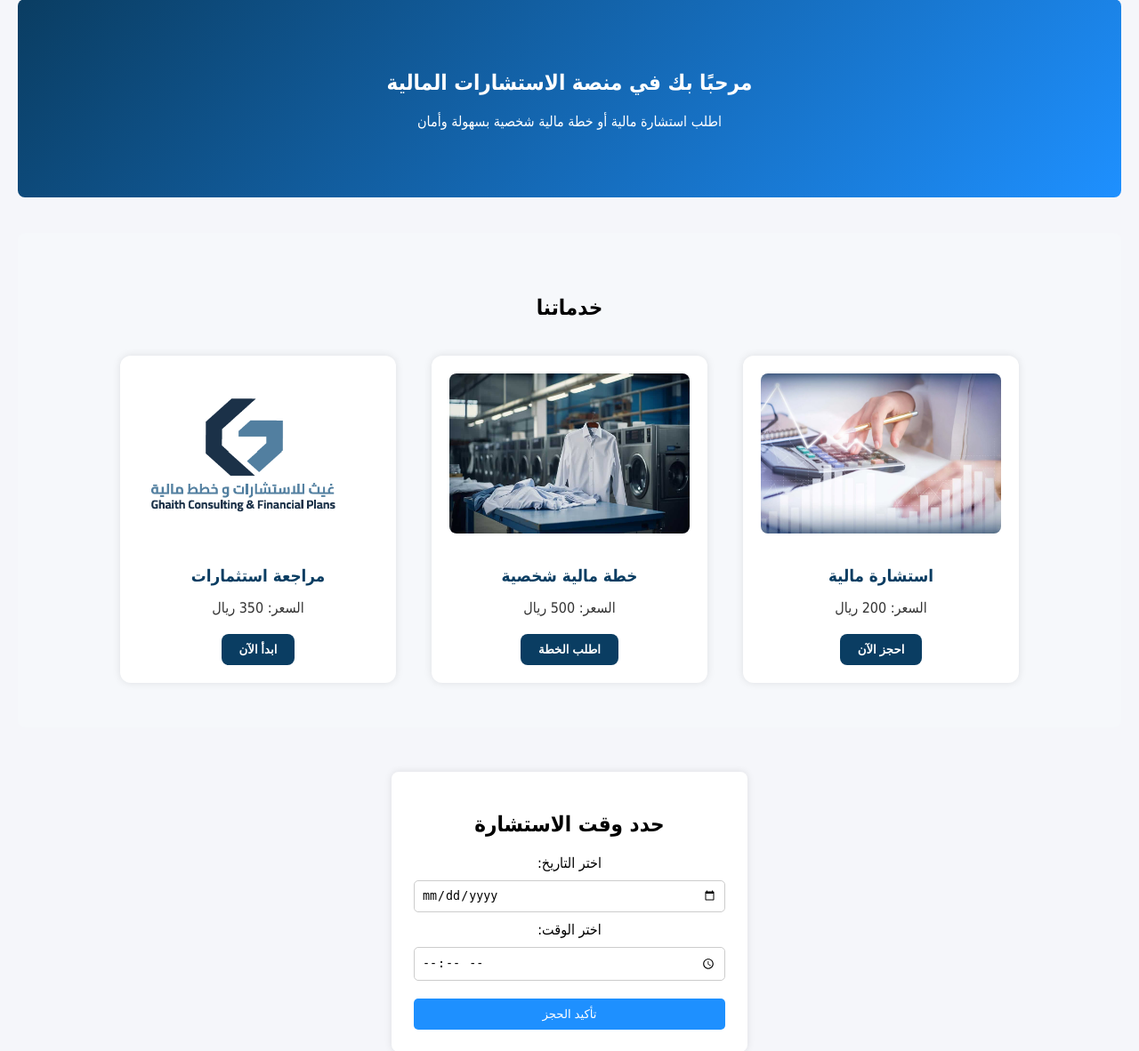
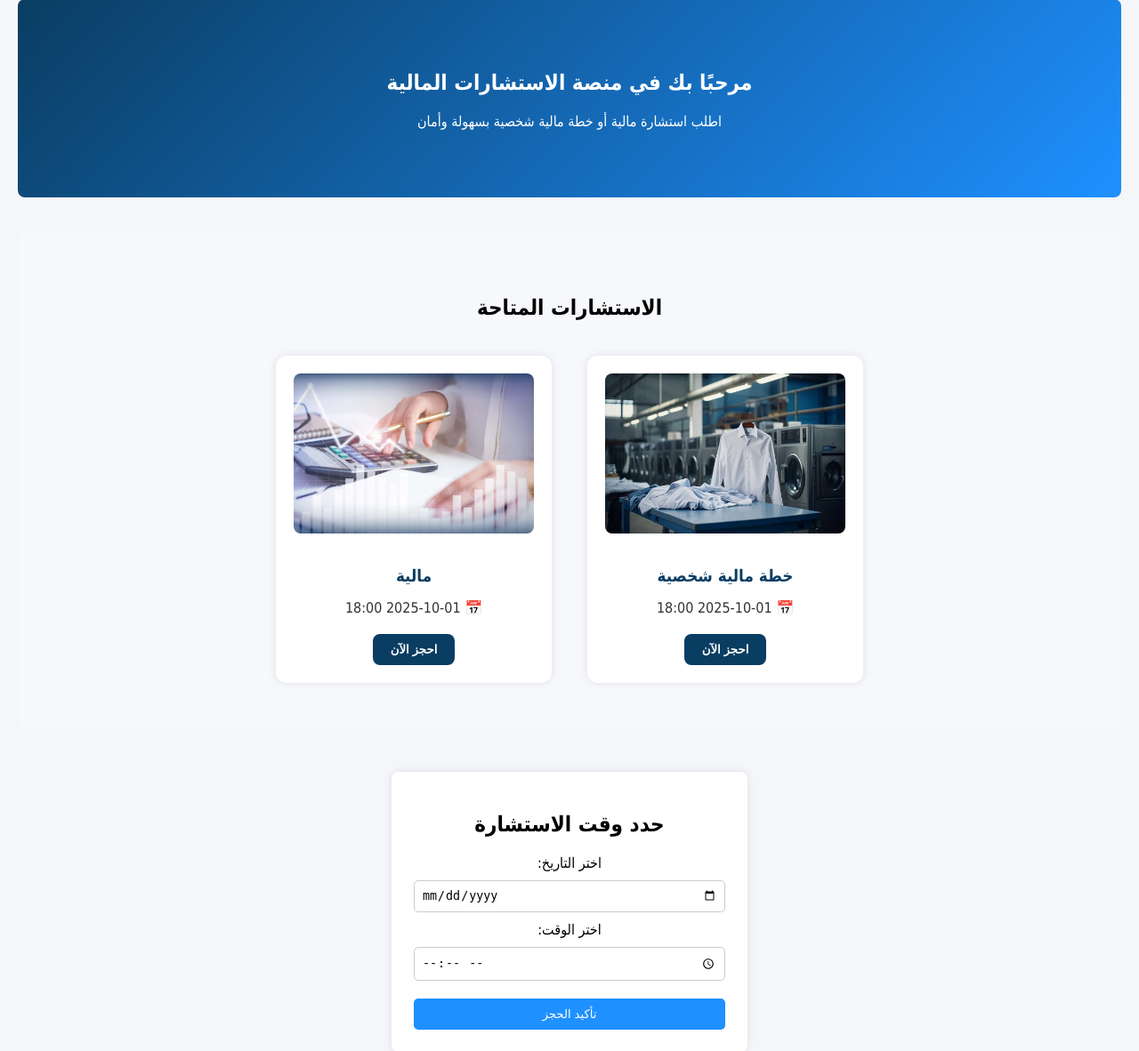
Before and after one commit to Ghsa-star/mon, a Django app: page / in a window 1280 px wide. Shown: the part 75-1257 px from the top of the page at 89% size. Run offline with Django 5.2, Linux system fonts and the light colour scheme; data comes from the database, SQL or seed files in the repository; both versions use the stored data as it was after the commit.

Commit message:
اظهار المنتجات

```diff
--- a/consultations/admin.py
+++ b/consultations/admin.py
@@ -3,4 +3,4 @@ from .models import Consultation
 
 @admin.register(Consultation)
 class ConsultationAdmin(admin.ModelAdmin):
-    list_display = ("title", "scheduled_date")
+    list_display = ('title', 'scheduled_date')
--- a/consultations/views.py
+++ b/consultations/views.py
@@ -1,3 +1,14 @@
 from django.shortcuts import render
+from .models import Consultation
 
-# Create your views here.
+def home_view(request):
+    """
+    الصفحة الرئيسية — تعرض أحدث الاستشارات مع صورها.
+    """
+    # جلب آخر 6 استشارات مرتبة من الأحدث إلى الأقدم
+    consultations = Consultation.objects.all().order_by('-id')[:6]
+
+    context = {
+        "consultations": consultations,
+    }
+    return render(request, "home.html", context)
--- a/mno/urls.py
+++ b/mno/urls.py
@@ -2,21 +2,24 @@ from django.contrib import admin
 from django.urls import path, include
 from django.conf import settings
 from django.conf.urls.static import static
-from django.views.generic import TemplateView   # <-- لعرض الصفحة الرئيسية
+from consultations.views import home_view  # ✅ استيراد الصفحة الرئيسية الديناميكية
 
 urlpatterns = [
+    # لوحة الإدارة
     path('admin/', admin.site.urls),
 
     # روابط التطبيقات الخاصة بالمشروع
-    path('accounts/', include('accounts_profiles.urls')),   # الحسابات والملفات
-    path('consultations/', include('consultations.urls')),  # الاستشارات والمتابعات
-    path('payments/', include('payments_plans.urls')),      # الدفع والخطط
+    path('accounts/', include('accounts_profiles.urls')),    # الحسابات والملفات الشخصية
+    path('consultations/', include('consultations.urls')),   # الاستشارات والمتابعات
+    path('payments/', include('payments_plans.urls')),       # الدفع والخطط
 
-    # الصفحة الرئيسية
-    path('', TemplateView.as_view(template_name="home.html"), name='home'),  # <-- الصفحة الرئيسية
+    # الصفحة الرئيسية — تعرض بيانات الموديل Consultation من قاعدة البيانات
+    path('', home_view, name='home'),
 ]
 
-# 🖼️ إعداد مسارات عرض الصور (MEDIA) والملفات الثابتة (STATIC) أثناء التطوير
+# ------------------------------------------------------------
+# إعداد عرض الصور (MEDIA) والملفات الثابتة (STATIC) أثناء التطوير
+# ------------------------------------------------------------
 if settings.DEBUG:
     urlpatterns += static(settings.STATIC_URL, document_root=settings.STATIC_ROOT)
     urlpatterns += static(settings.MEDIA_URL, document_root=settings.MEDIA_ROOT)
--- a/templates/home.html
+++ b/templates/home.html
@@ -156,31 +156,25 @@
       {% endif %}
     </section>
 
-    <!-- قسم الخدمات -->
+    <!-- قسم الاستشارات من قاعدة البيانات -->
     <section class="services" id="services">
-      <h2>خدماتنا</h2>
+      <h2>الاستشارات المتاحة</h2>
       <div class="cards">
 
-        <div class="card">
-          <img src="{% static 'gg.jpg' %}" alt="استشارة مالية">
-          <h3>استشارة مالية</h3>
-          <p>السعر: 200 ريال</p>
-          <button>احجز الآن</button>
-        </div>
-
-        <div class="card">
-          <img src="{% static 'londry.jpg' %}" alt="خطة مالية شخصية">
-          <h3>خطة مالية شخصية</h3>
-          <p>السعر: 500 ريال</p>
-          <button>اطلب الخطة</button>
-        </div>
-
-        <div class="card">
-          <img src="{% static '2024-10-07 202026.jpg' %}" alt="مراجعة استثمارات">
-          <h3>مراجعة استثمارات</h3>
-          <p>السعر: 350 ريال</p>
-          <button>ابدأ الآن</button>
-        </div>
+        {% for c in consultations %}
+          <div class="card">
+            {% if c.image %}
+              <img src="{{ c.image.url }}" alt="{{ c.title }}">
+            {% else %}
+              <img src="{% static 'no_image.png' %}" alt="لا توجد صورة">
+            {% endif %}
+            <h3>{{ c.title }}</h3>
+            <p>📅 {{ c.scheduled_date|date:"Y-m-d H:i" }}</p>
+            <button>احجز الآن</button>
+          </div>
+        {% empty %}
+          <p>لا توجد استشارات متاحة حالياً.</p>
+        {% endfor %}
 
       </div>
     </section>
```
Also changed, not shown: db.sqlite3, media/consultations_images/gg.jpg (added), media/consultations_images/londry.jpg (added).
